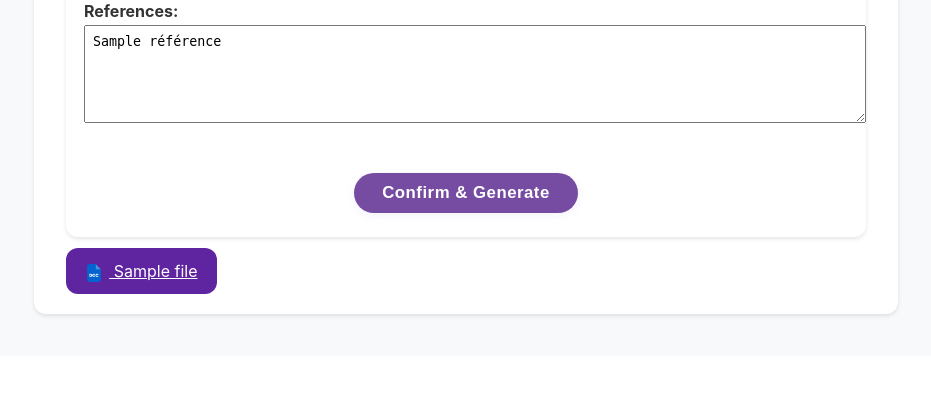
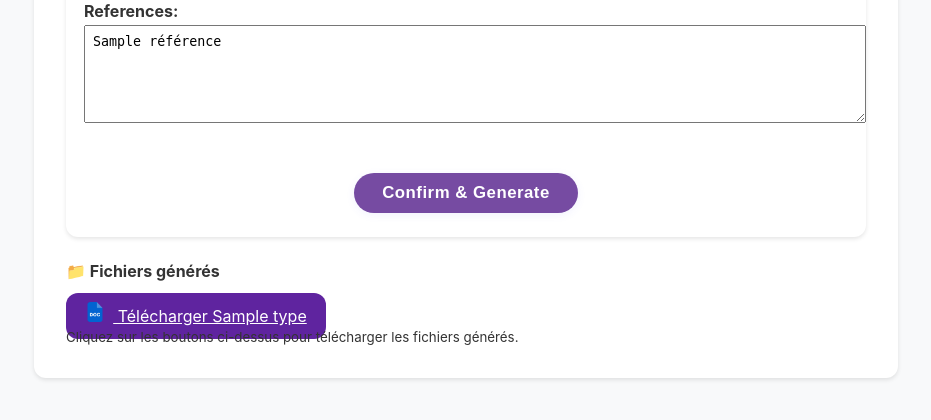
Before and after one commit to Hachimi95/Auto-Veille, a Flask app: template templates/auto_bulletin.html in a window 1280 px wide. Shown: the part 1561-1981 px from the top of the page, without its empty margins (174-1105 px from the left). Before the commit the page ends 1879 px from the top, so only its background shows below. Run offline with Flask 3, Linux system fonts and the light colour scheme; the template is opened without the code that fills it: most values are stand-ins (such as "Sample title", 1, 10 or a date in 2020).

Commit message:
fix: donlowd buttons

```diff
--- a/app.py
+++ b/app.py
@@ -710,23 +710,44 @@
     return '', 204
 
 # Serve generated PDF/DOCX from auto_bulletin folder
-@app.get('/auto_bulletin/download/<path:filename>')
+@app.route('/auto_bulletin/download/<path:filename>')
 def download_auto_bulletin_file(filename):
-    safe_name = os.path.basename(filename)  # prevent path traversal
-    base_dir = os.path.join(os.path.dirname(__file__), 'auto_bulletin')
-    file_path = os.path.join(base_dir, safe_name)
-    if not os.path.exists(file_path):
-        app.logger.warning(f"Download requested but not found: {file_path}")
-        return f"File not found: {safe_name}", 404
-    ext = os.path.splitext(safe_name)[1].lower()
-    if ext == '.pdf':
-        mimetype = 'application/pdf'
-    elif ext == '.docx':
-        mimetype = 'application/vnd.openxmlformats-officedocument.wordprocessingml.document'
-    else:
-        mimetype = 'application/octet-stream'
-    app.logger.info(f"Downloading file: {file_path}")
-    return send_file(file_path, mimetype=mimetype, as_attachment=True, download_name=safe_name)
+    """Download generated PDF/DOCX files from auto_bulletin folder"""
+    try:
+        # Sanitize filename to prevent path traversal
+        safe_name = os.path.basename(filename)
+        base_dir = os.path.abspath(os.path.join(os.path.dirname(__file__), 'auto_bulletin'))
+        file_path = os.path.join(base_dir, safe_name)
+
+        app.logger.info(f"Download requested: {safe_name}")
+        app.logger.info(f"Looking for file at: {file_path}")
+
+        if not os.path.exists(file_path):
+            app.logger.error(f"File not found: {file_path}")
+            return f"File not found: {safe_name}", 404
+
+        # Determine mimetype based on extension
+        ext = os.path.splitext(safe_name)[1].lower()
+        if ext == '.pdf':
+            mimetype = 'application/pdf'
+        elif ext == '.docx':
+            mimetype = 'application/vnd.openxmlformats-officedocument.wordprocessingml.document'
+        else:
+            mimetype = 'application/octet-stream'
+
+        app.logger.info(f"Serving file: {file_path} with mimetype: {mimetype}")
+
+        # Send file with proper headers for download
+        return send_file(
+            file_path,
+            mimetype=mimetype,
+            as_attachment=True,
+            download_name=safe_name
+        )
+
+    except Exception as e:
+        app.logger.error(f"Error downloading file {filename}: {str(e)}")
+        return f"Error downloading file: {str(e)}", 500
 
 @app.route('/auto_bulletin', methods=['GET', 'POST'])
 def auto_bulletin():
@@ -854,19 +875,24 @@
                         # Prepare download list (inside confirm)
                         generated_files = []
                         if pdf_path and os.path.exists(pdf_path):
-                            base = os.path.basename(pdf_path)
+                            base_name = os.path.basename(pdf_path)
+                            download_url = url_for('download_auto_bulletin_file', filename=base_name)
                             generated_files.append({
-                                'name': base,
+                                'name': base_name,
                                 'type': 'PDF',
-                                'url': url_for('download_auto_bulletin_file', filename=base)
+                                'url': download_url
                             })
+                            app.logger.info(f"PDF ready for download: {base_name} -> {download_url}")
+
                         if word_path and os.path.exists(word_path):
-                            base = os.path.basename(word_path)
+                            base_name = os.path.basename(word_path)
+                            download_url = url_for('download_auto_bulletin_file', filename=base_name)
                             generated_files.append({
-                                'name': base,
+                                'name': base_name,
                                 'type': 'Word',
-                                'url': url_for('download_auto_bulletin_file', filename=base)
+                                'url': download_url
                             })
+                            app.logger.info(f"DOCX ready for download: {base_name} -> {download_url}")
                     else:
                         # Preview mode: show extracted data in the form
                         extracted_data = data
--- a/templates/auto_bulletin.html
+++ b/templates/auto_bulletin.html
@@ -63,18 +63,22 @@
     </form>
   {% endif %}
 
-  {% if generated_files and generated_files|length %}
-  <div class="generated-files">
+  {% if generated_files and generated_files|length > 0 %}
+  <div class="mt-4">
+      <h4>📁 Fichiers générés</h4>
+      <div class="d-flex gap-3">
           {% for file in generated_files %}
-      <a href="{{ file.url }}" class="btn btn-link" download>
+          <a href="{{ file.url }}" class="btn btn-outline-primary d-flex align-items-center" target="_blank">
               {% if file.type == 'PDF' %}
-          <img src="{{ url_for('static', filename='pdf.png') }}" alt="PDF" style="height:18px;vertical-align:middle;margin-right:6px;">
+              <img src="{{ url_for('static', filename='pdf.png') }}" alt="PDF" style="height:20px;margin-right:8px;">
               {% else %}
-          <img src="{{ url_for('static', filename='doc.png') }}" alt="DOCX" style="height:18px;vertical-align:middle;margin-right:6px;">
+              <img src="{{ url_for('static', filename='doc.png') }}" alt="DOCX" style="height:20px;margin-right:8px;">
               {% endif %}
-        {{ file.name }}
+              Télécharger {{ file.type }}
           </a>
           {% endfor %}
+      </div>
+      <small class="text-muted d-block mt-2">Cliquez sur les boutons ci-dessus pour télécharger les fichiers générés.</small>
   </div>
   {% endif %}
 </section>
```
Also changed, not shown: 2 other files. Lines whose indentation alone changed are shown as unchanged.
